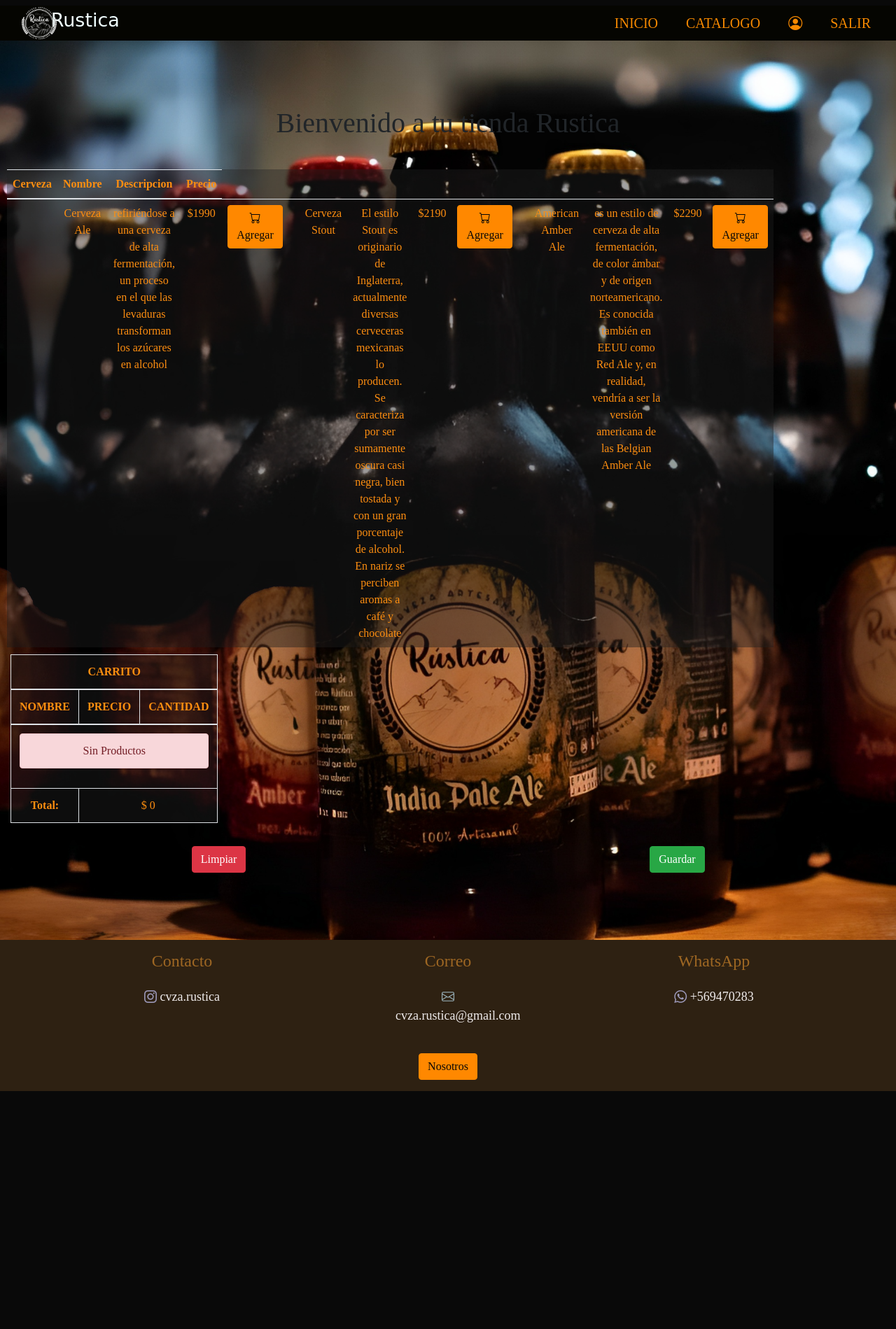
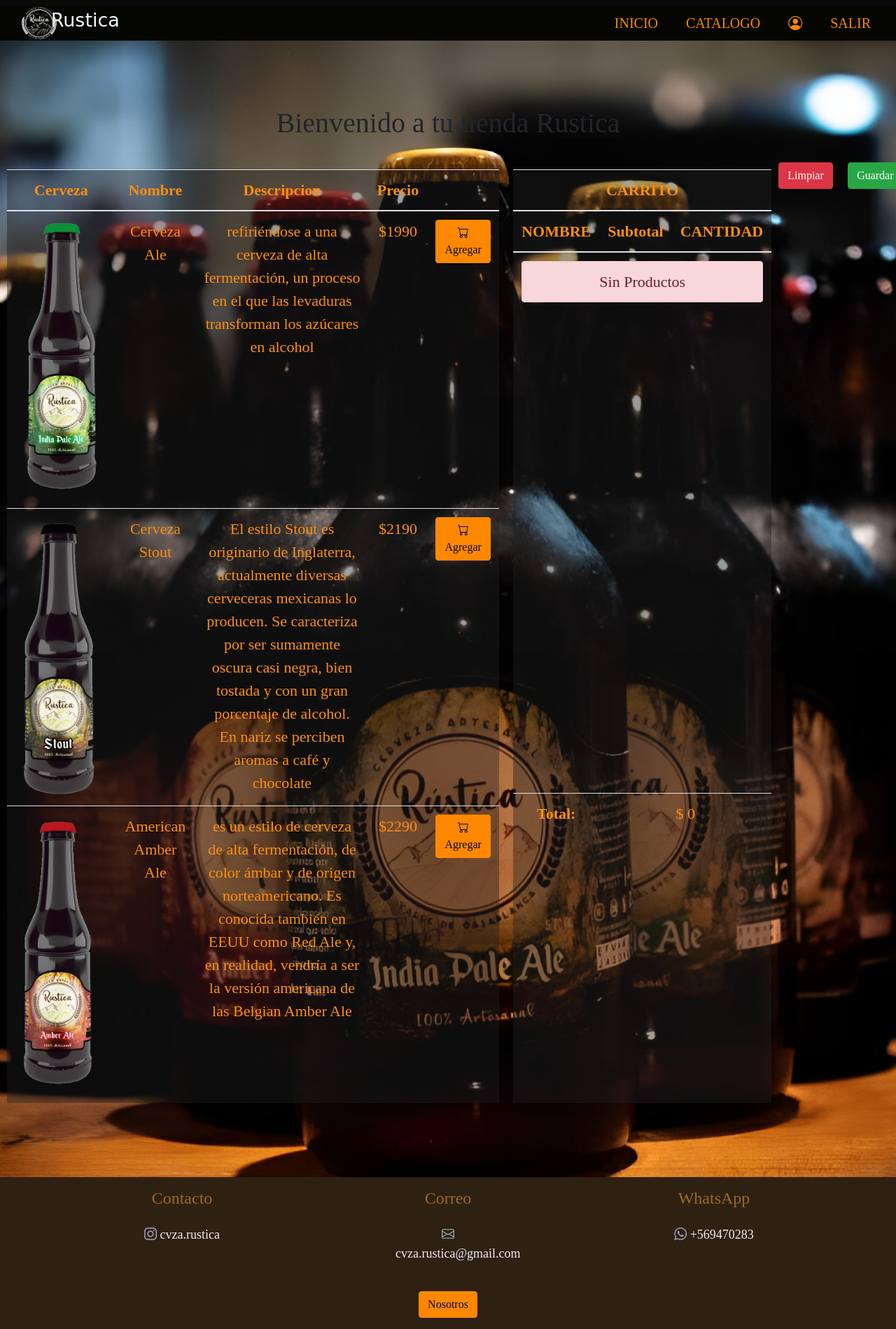
Before and after one commit to shinless1412/Rustics, a Django app: page /products/ in a window 1280 px wide. Shown: the whole page at 70% size. Before the commit the page ends 1559 px from the top, so only its background shows below. Run offline with Django 4.2, Linux system fonts and the light colour scheme; a user stored in the database is signed in; data comes from the database, SQL or seed files in the repository; both versions use the stored data as it was after the commit; some libraries are stand-ins or nearby versions; some web fonts are replaced.

Commit message:
1.4.5 Carrito

```diff
--- a/RusticaWeb/settings.py
+++ b/RusticaWeb/settings.py
@@ -11,6 +11,7 @@
 """
 
 from pathlib import Path
+import os
 
 # Build paths inside the project like this: BASE_DIR / 'subdir'.
 BASE_DIR = Path(__file__).resolve().parent.parent
@@ -135,3 +136,6 @@
 
 LOGIN_REDIRECT_URL = 'home'
 LOGOUT_REDIRECT_URL = 'home'
+
+MEDIA_ROOT = os.path.join(BASE_DIR, '')
+MEDIA_URL = '/productos/'
--- a/core/Carrito.py
+++ b/core/Carrito.py
@@ -18,6 +18,7 @@
                 "nombre": producto.nombre,
                 "acumulado": producto.precio,
                 "cantidad": 1,
+                "precio": producto.precio,
             }
         else:
             self.carrito[id]["cantidad"] += 1
--- a/core/static/css/styles.css
+++ b/core/static/css/styles.css
@@ -247,9 +247,7 @@
 
 .table-margin {
   margin: 10px;
+  width: 60%;
+  padding: 12px;
+  font-size: 22px
 }
-
-.table-margin th,
-.table-margin td {
-  padding: 8px; /* Ajusta el valor según tus necesidades */
-}
--- a/core/templates/carrito.html
+++ b/core/templates/carrito.html
@@ -1,11 +1,11 @@
-  <table class="table table-bordered card-color">
+  <table class="table table-striped card-color table-margin">
     <thead>
       <tr>
         <th scope="row" colspan="3" class="text-center">CARRITO</th>
       </tr>
       <tr>
         <th scope="col">NOMBRE</th>
-        <th scope="col">PRECIO</th>
+        <th scope="col">Subtotal</th>
         <th scope="col">CANTIDAD</th>
       </tr>
     </thead>
@@ -14,8 +14,8 @@
     {% for key, value in request.session.carrito.items %}
       <tr>
         <td>{{value.nombre}}</td>
-        <td>{{value.precio}}</td>
-        <td>{{value.acumulado}}
+        <td>${{value.acumulado}}</td>
+        <td>{{value.cantidad}}
           <a href="{% url 'Add' value.producto_id %}" class="badge btn btn-dark badge-dark">+</a>
           <a href="{% url 'Sub' value.producto_id %}" class="badge btn btn-dark badge-dark">-</a>
         </td>
--- a/core/templates/index_old.html
+++ b/core/templates/index_old.html
@@ -328,7 +328,7 @@
         data-bs-target="#modalCerveza3">
         <div class="carousel-caption">
           <h3></h3>
-          <p>American Amber Ale es un estilo de cerveza de alta fermentación, de color ámbar y de origen norteamericano. Es conocida también en EEUU como Red Ale y, en realidad, vendría a ser la versión americana de las Belgian Amber Ale.</p>
+          <p>    es un estilo de cerveza de alta fermentación, de color ámbar y de origen norteamericano. Es conocida también en EEUU como Red Ale y, en realidad, vendría a ser la versión americana de las Belgian Amber Ale.</p>
         </div>
       </div>
     </div>
--- a/core/templates/products.html
+++ b/core/templates/products.html
@@ -65,6 +65,7 @@
     <br>
       <h1>Bienvenido a tu tienda Rustica</h1>
       <br>
+      <div style="display: flex; justify-content: center;">
         <table class="table table-striped card-color table-margin">
           <thead>
             <tr>
@@ -72,24 +73,27 @@
               <th scope="col">Nombre</th>
               <th scope="col">Descripcion</th>
               <th scope="col">Precio</th>
+              <th scope="col"></th>
             </tr>
           </thead>
           <tbody>
+            {% for producto in productos %}
             <tr>
-            {% for producto in productos %}
-            <th >
-            <img src="{{producto.image}}">
-          </th>
+              <td>
+                <img src="{{producto.imagen.url}}" height="400"/>
+              </td>
               <td>{{producto.nombre}}</td>
               <td>{{producto.descripcion}}</td>
               <td>${{producto.precio}}</td>
-            <td><a href="{% url 'Add' producto.id %}" class="btn btn-orange bi bi-cart ">Agregar</a>
-            </td>
+              <td><a href="{% url 'Add' producto.id %}" class="btn btn-orange bi bi-cart">Agregar</a></td>
+            </tr>
             {% endfor %}
-          </tr>
           </tbody>
         </table>
-            <div class= "col-4">
+        <br>
+        <br>
+        <br>
+        <div style="display: flex; justify-content: center;">
               {% include "carrito.html" %}
             </div>
           </div>
--- a/core/urls.py
+++ b/core/urls.py
@@ -17,6 +17,9 @@
 from django.urls import path
 from .views import home,products,perfil,exit,register,about,agregar_producto,restar_producto,eliminar_producto,limpiar_carrito
 
+from django.conf import settings
+from django.contrib.staticfiles.urls import static
+
 urlpatterns = [
     path('', home, name='home'),
     path('products/', products, name='products'),
@@ -28,4 +31,4 @@
     path('eliminar/<int:producto_id>/', eliminar_producto, name="Del"),
     path('restar/<int:producto_id>/', restar_producto, name="Sub"),
     path('limpiar/', limpiar_carrito, name="CLS"),
-]
+] + static(settings.MEDIA_URL, document_root=settings.MEDIA_ROOT)
```
Also changed, not shown: core/templates/index.html (+11 -10 lines), db.sqlite3, productos/cerveza2.png (added), productos/cerveza3_qmsXfl7.png (added). Lines whose indentation alone changed are shown as unchanged.
